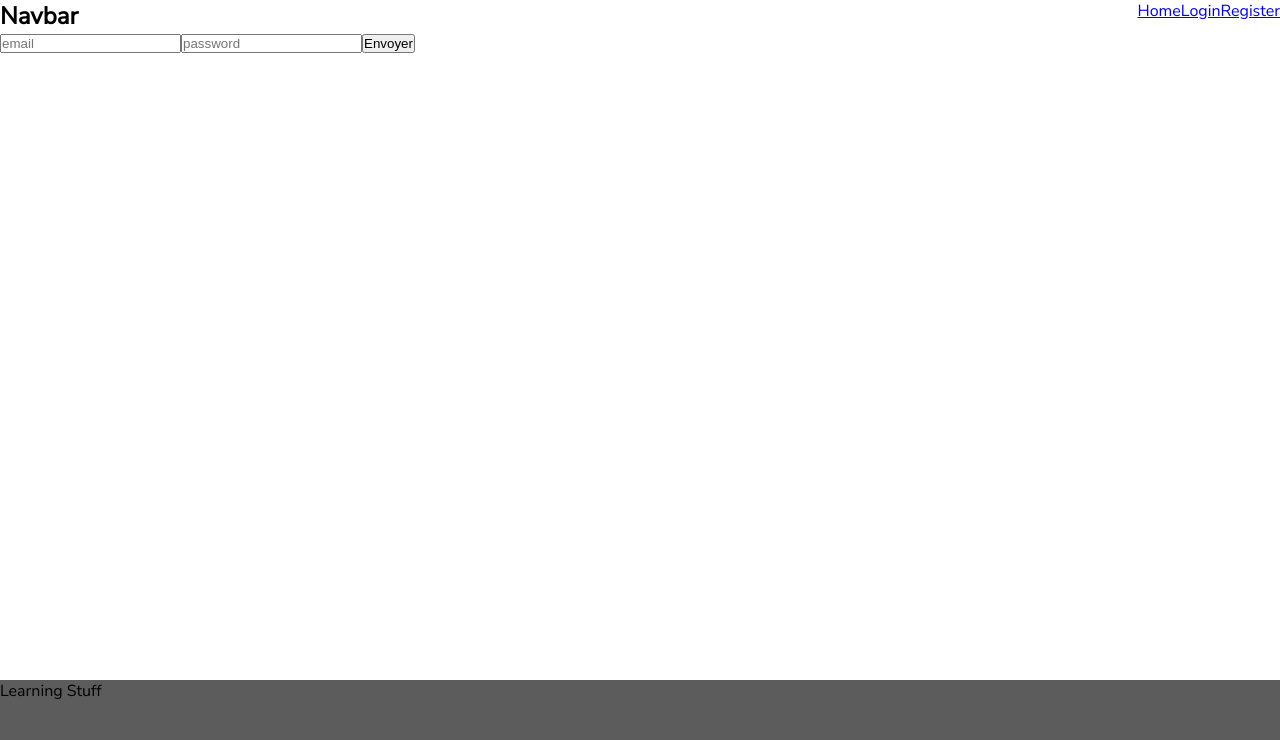
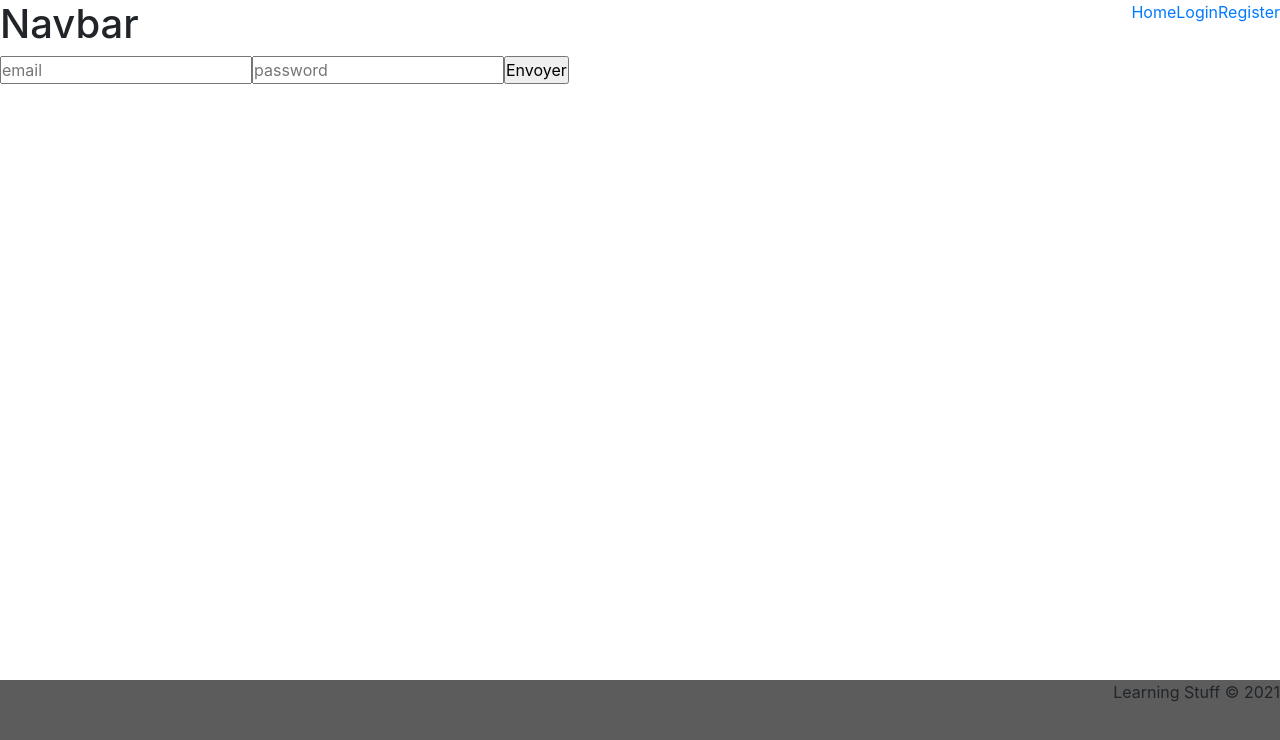
Before and after one commit to cha-fa/front_learningstuff, a React (Create React App) app: page /login in a window 1280 px wide. Shown: the top 740 px of the page. Built offline with nearby package versions, Linux system fonts and the light colour scheme.

Commit message:
styling the footer a little

```diff
--- a/src/components/layout/Footer.jsx
+++ b/src/components/layout/Footer.jsx
@@ -1,7 +1,9 @@
 import React from "react";
 
 const Footer = () => {
-  return <footer> Learning Stuff</footer>;
+  return <footer className="d-flex justify-content-end mr-3">
+    <p>Learning Stuff © 2021</p>
+  </footer>;
 };
 
 export default Footer;
--- a/src/style/main.scss
+++ b/src/style/main.scss
@@ -1,4 +1,5 @@
 @import "./variables";
+@import "bootstrap/dist/css/bootstrap.min.css";
 
 * {
   margin: 0;
```
